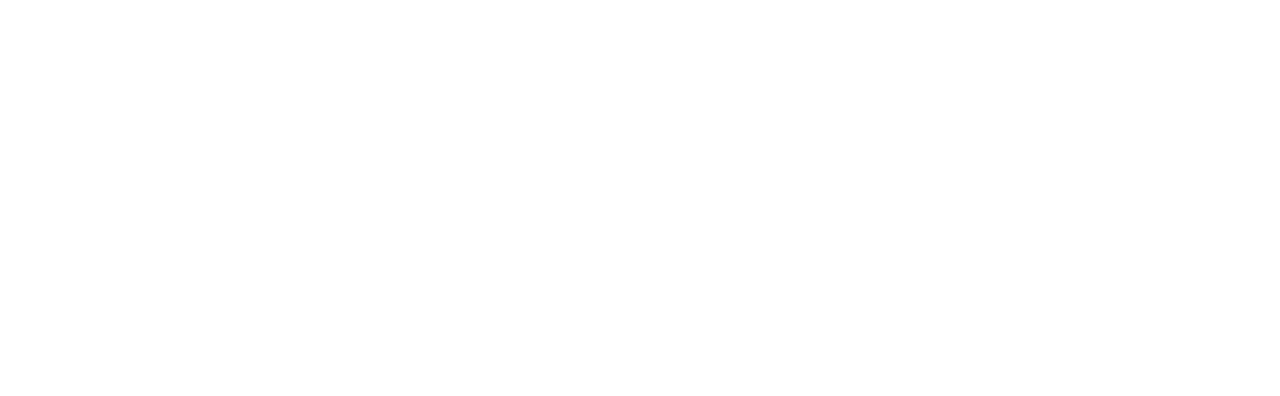
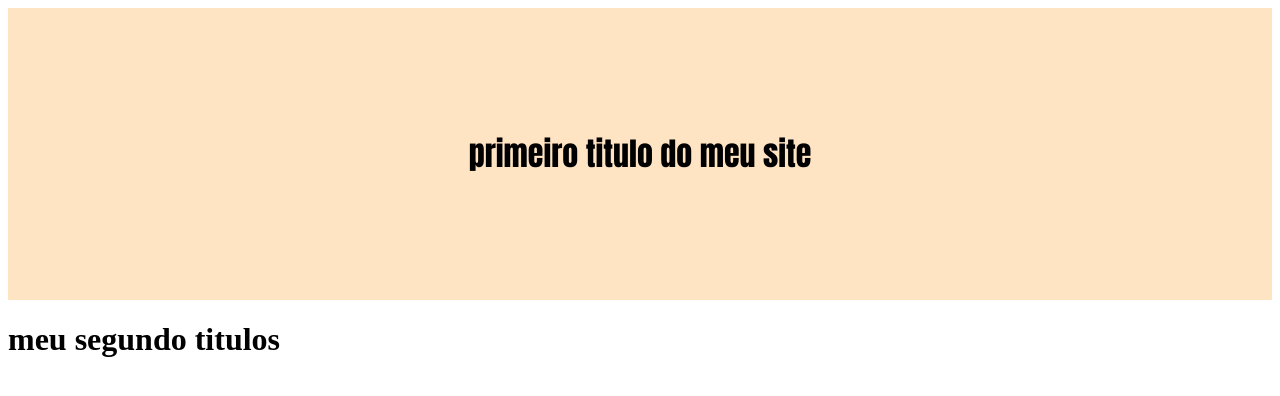
Before and after one commit to sousamariaeduarda/duda-energisa, a plain HTML site: page index.html in a window 1280 px wide. Drawn offline with Linux system fonts and the light colour scheme.

Commit message:
Add files via upload

```diff
--- a/index.html
+++ b/index.html
@@ -7,6 +7,22 @@
     <link rel="stylesheet" href="style.css">
 </head>
 <body>
-    <img id="banner" src="/img/foto.png" alt="">
+
+
+<div class="titulo">
+<h1>primeiro titulo do meu site</h1>
+
+
+</div>
+<h1>meu segundo titulos</h1>
+
+
+
+
+
+
+
+
+
 </body>
 </html>
--- a/style.css
+++ b/style.css
@@ -0,0 +1,10 @@
+.titulo{
+
+background-color: aqua;
+text-align: center;
+font-family: Impact, Haettenschweiler, 'Arial Narrow Bold', sans-serif;
+background-color: bisque;
+padding: 100px;
+
+
+}
```
